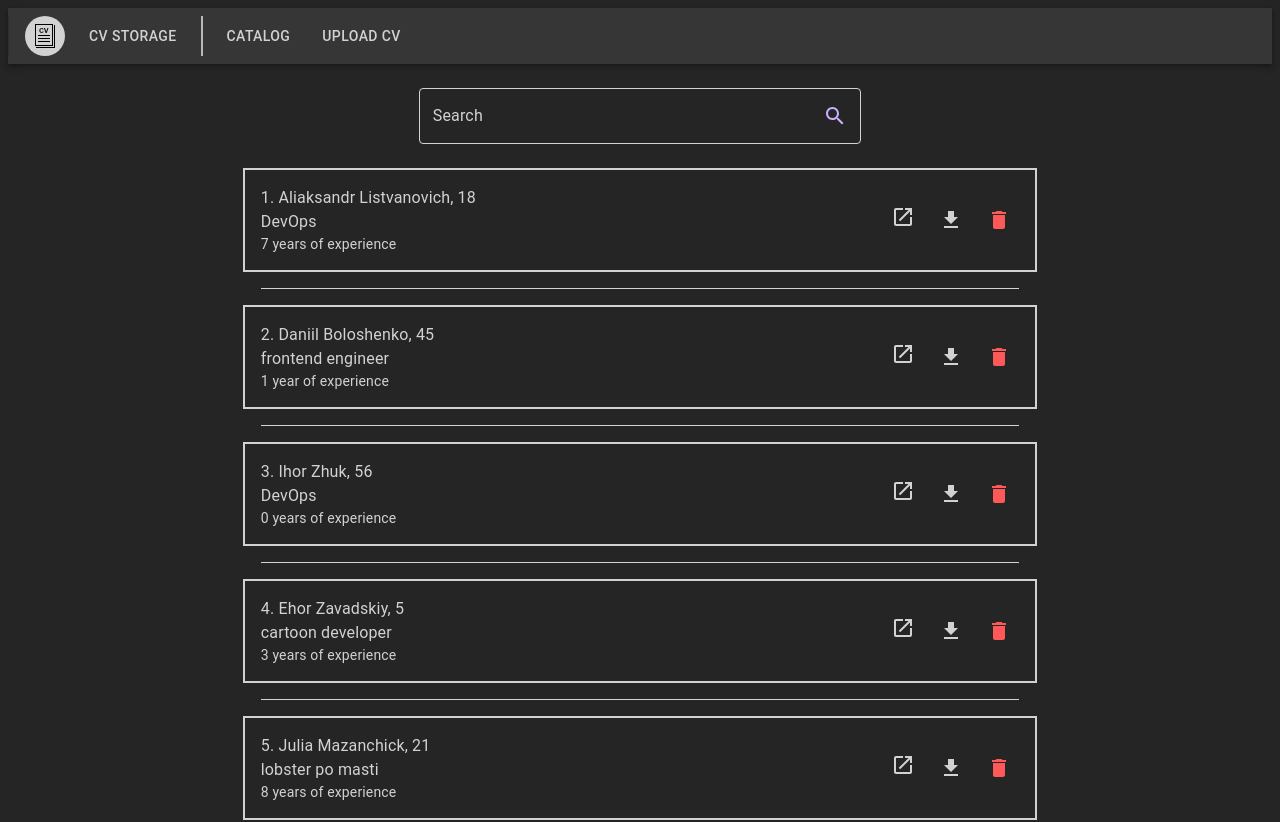
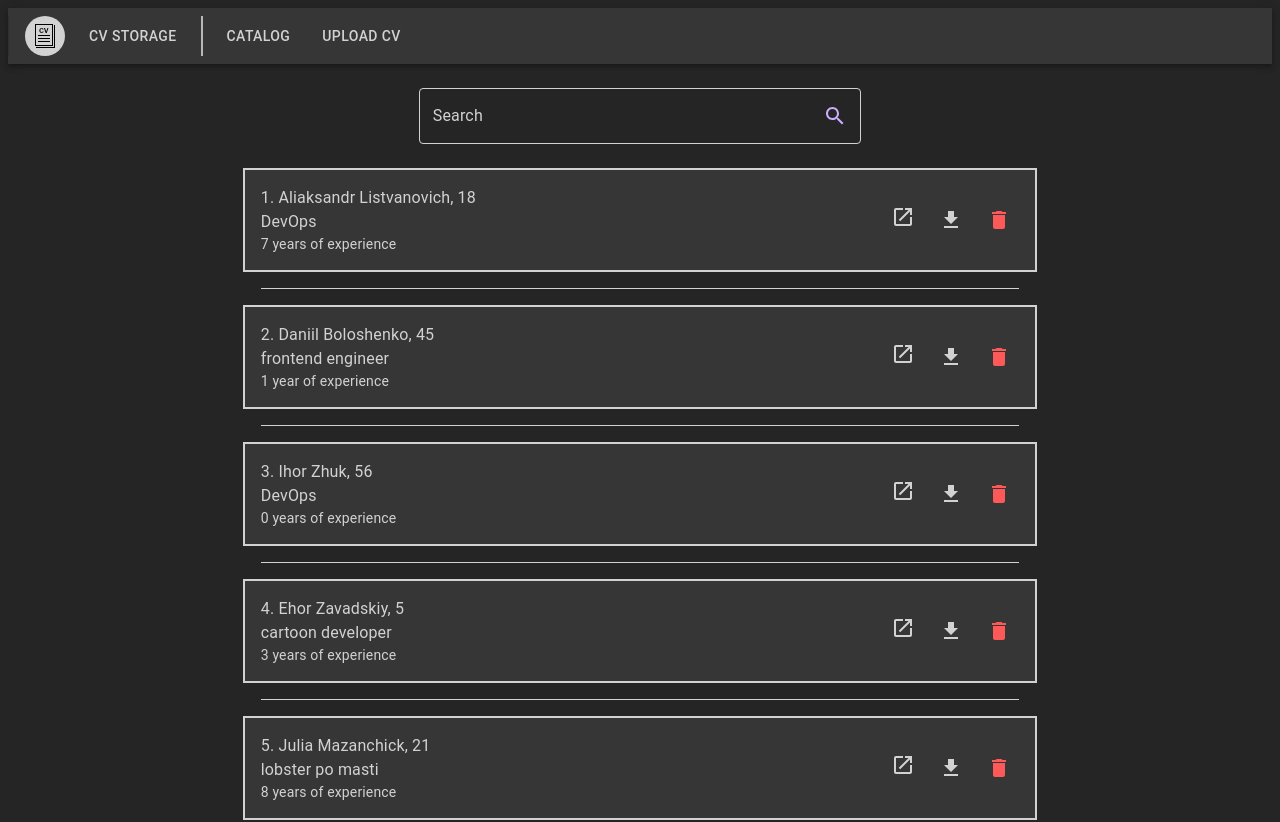
Before and after one commit to l1st1k/InIS-CourseWork, a React (Vite) app in the folder cv_storage_react/: page /catalog in a window 1280 px wide. Shown: the top 822 px of the page. Built offline with nearby package versions, Linux system fonts and the light colour scheme.

Commit message:
changed bgcolor for CVShort.jsx

```diff
--- a/cv_storage_react/src/components/CV_Components/CVShort.jsx
+++ b/cv_storage_react/src/components/CV_Components/CVShort.jsx
@@ -12,6 +12,7 @@ export const CVShort = ({ cv, number }) => {
       component="article"
       key={cv.cv_id}
       sx={{
+        bgcolor: "#363636",
         padding: 2,
         width: 1,
         border: "2px solid #d2d2d2",
```
